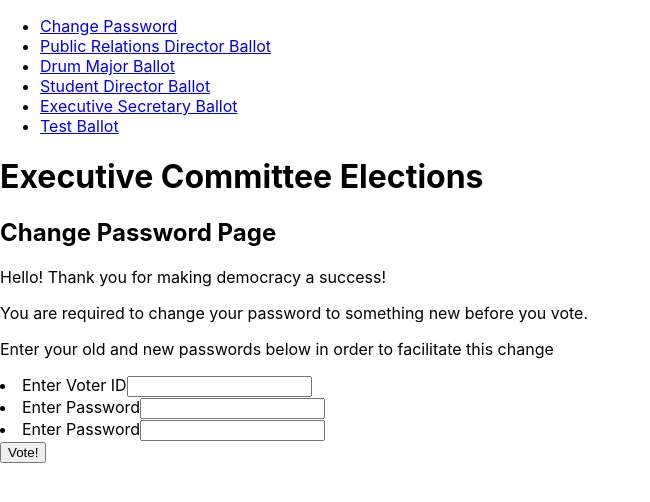
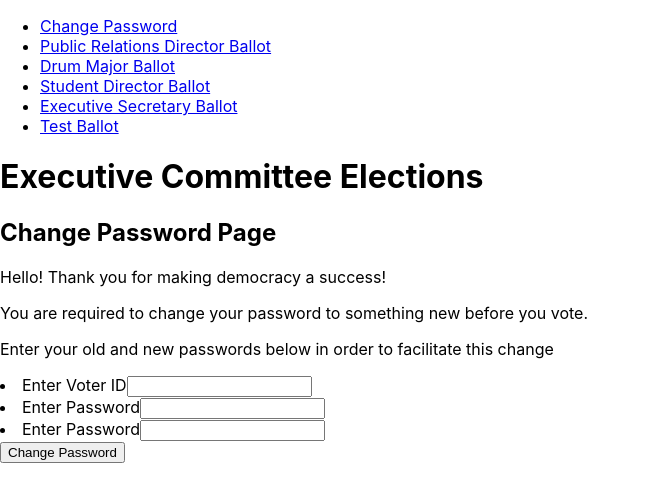
Before and after one commit to calband/Elections-Voting-2020, a React (Create React App) app in the folder voting_pages/: page /change_password in a window 1280 px wide. Shown: the top 502 px of the page, without its empty margins (0-650 px from the left). Built offline with nearby package versions, Linux system fonts and the light colour scheme.

Commit message:
Changed vote button into change password

```diff
--- a/voting_pages/src/components/changePw.js
+++ b/voting_pages/src/components/changePw.js
@@ -71,7 +71,7 @@ class ChangePw extends React.Component {
                     <label htmlFor="pwn">Enter Password</label>
                     <input id="pwn" name="pwn" type="password"/>
                 </li>
-                <button>Vote!</button>
+                <button>Change Password</button>
                 {this.state.error != null && <p>{this.state.error}</p>}
                 {this.state.submitted != null && <p>{this.state.submitted}</p>}
             </form>
```
